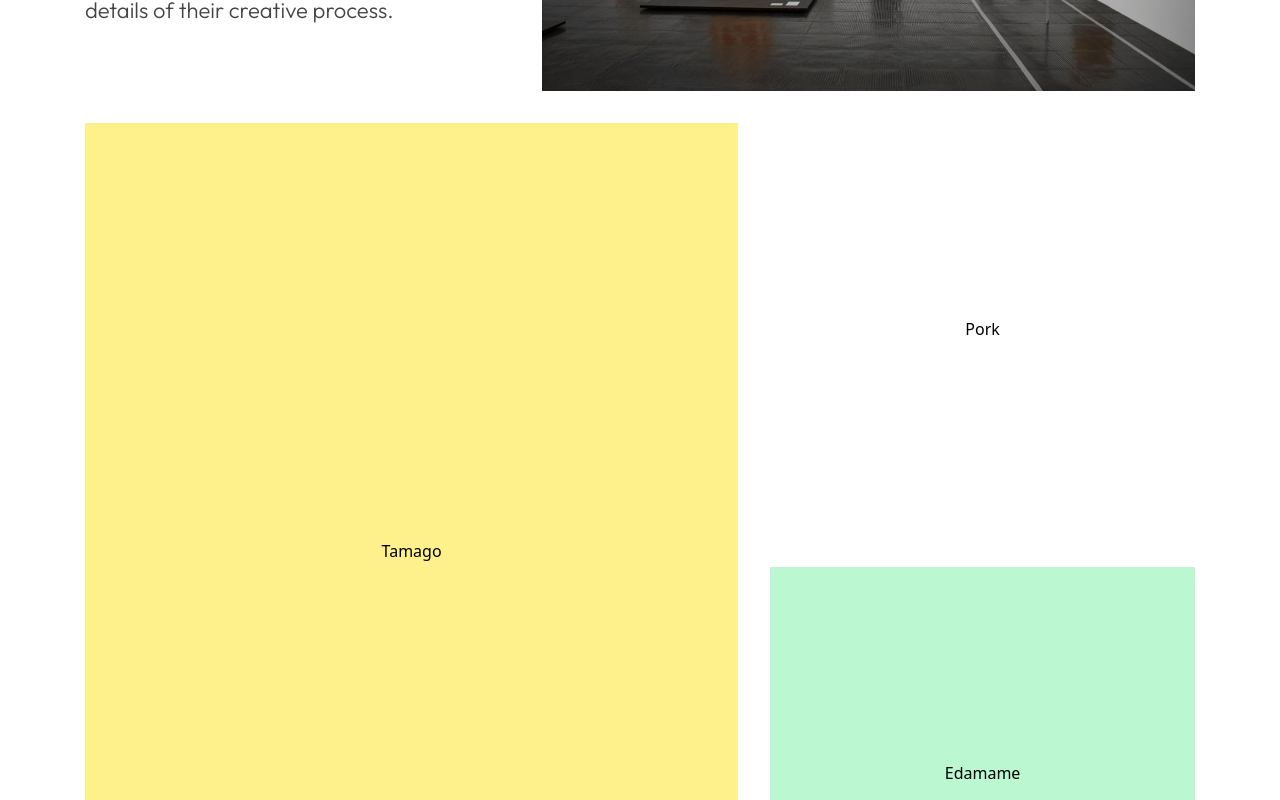
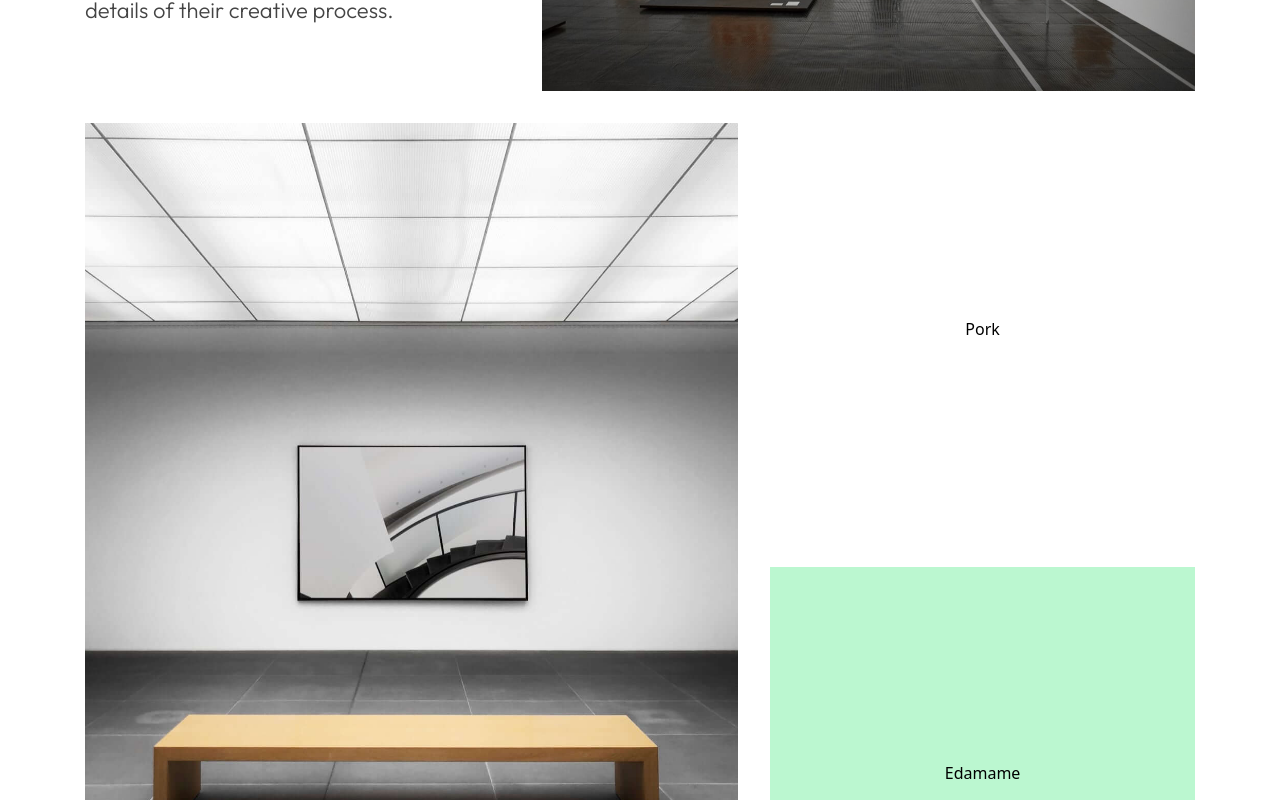
Before and after one commit to AldrinKP/art-gallery, a React (Vite) app: page / in a window 1280 px wide. Shown: the part 1300-2100 px from the top of the page. Built offline with nearby package versions, Linux system fonts and the light colour scheme.

Commit message:
Added 2nd grid image

```diff
--- a/src/components/home-page/BentoSection.jsx
+++ b/src/components/home-page/BentoSection.jsx
@@ -1,4 +1,5 @@
 import gridImage1 from '../../assets/desktop/image-grid-1@2x.jpg';
+import gridImage2 from '../../assets/desktop/image-grid-2@2x.jpg';
 
 const BentoSection = () => {
 	return (
@@ -19,8 +20,11 @@ const BentoSection = () => {
 					<img src={gridImage1} alt="art exhibit 1" />
 				</div>
 
-				<div className="col-span-3 row-span-2 bg-yellow-200 flex items-center justify-center">
-					<p>Tamago</p>
+				<div className="col-span-3 row-span-2">
+					<img
+						src={gridImage2}
+						alt="bench in front of an art piece"
+					/>
 				</div>
 
 				<div className="col-span-2 row-span-1 bg-tan-200 flex items-center justify-center">
```
